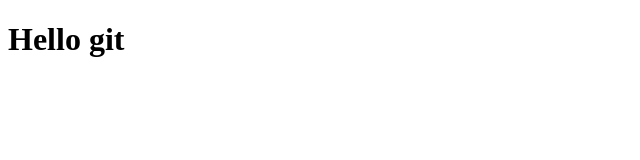
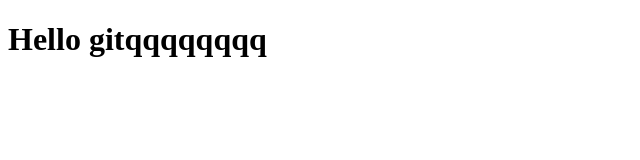
Before and after one commit to tranducminh/learn-git, a plain HTML site: page index.html in a window 1280 px wide. Shown: the whole page, without its empty margins (0-640 px from the left). Drawn offline with Linux system fonts and the light colour scheme.

Commit message:
Update index.html

```diff
--- a/index.html
+++ b/index.html
@@ -6,6 +6,6 @@
   <title>Document</title>
 </head>
 <body>
-  <h1>Hello git</h1>
+  <h1>Hello gitqqqqqqqq</h1>
 </body>
 </html>
```
